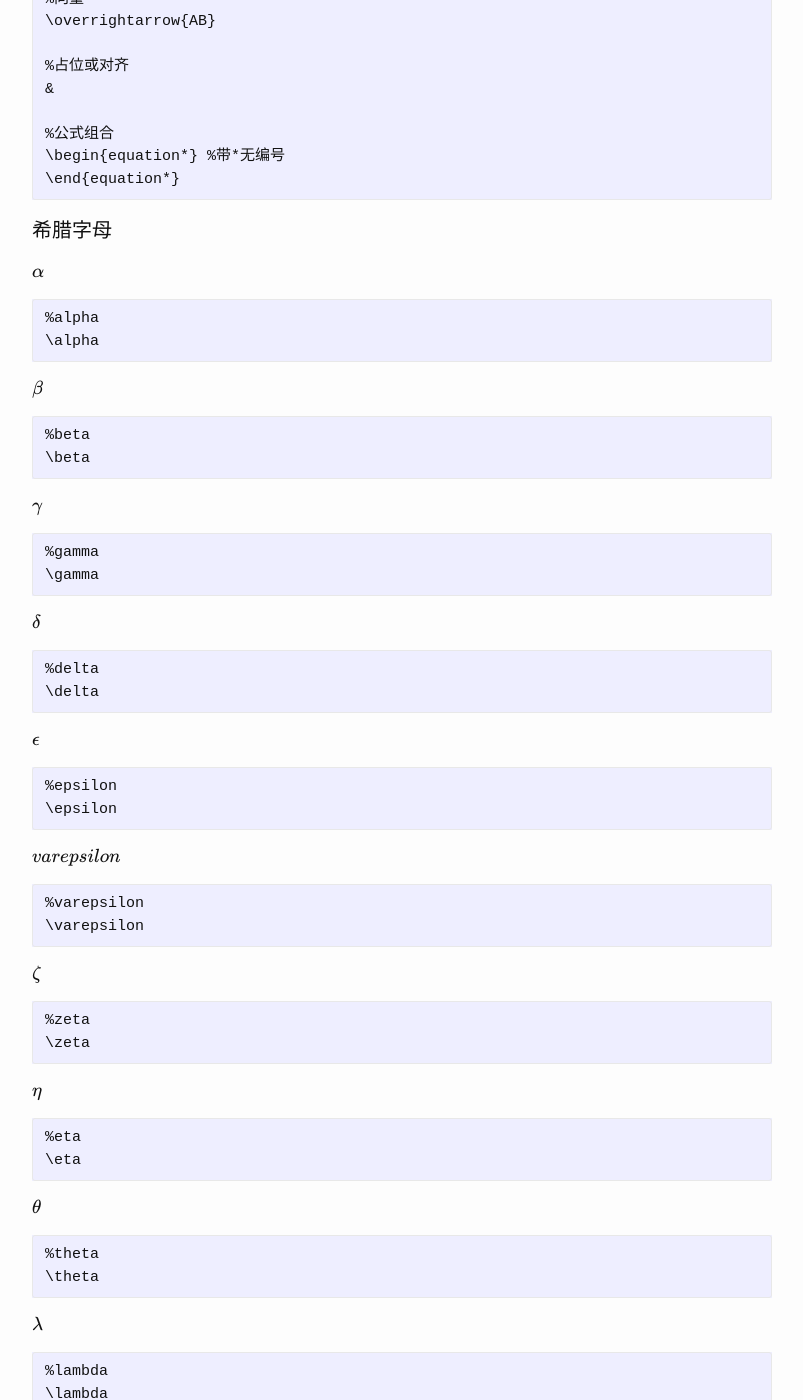
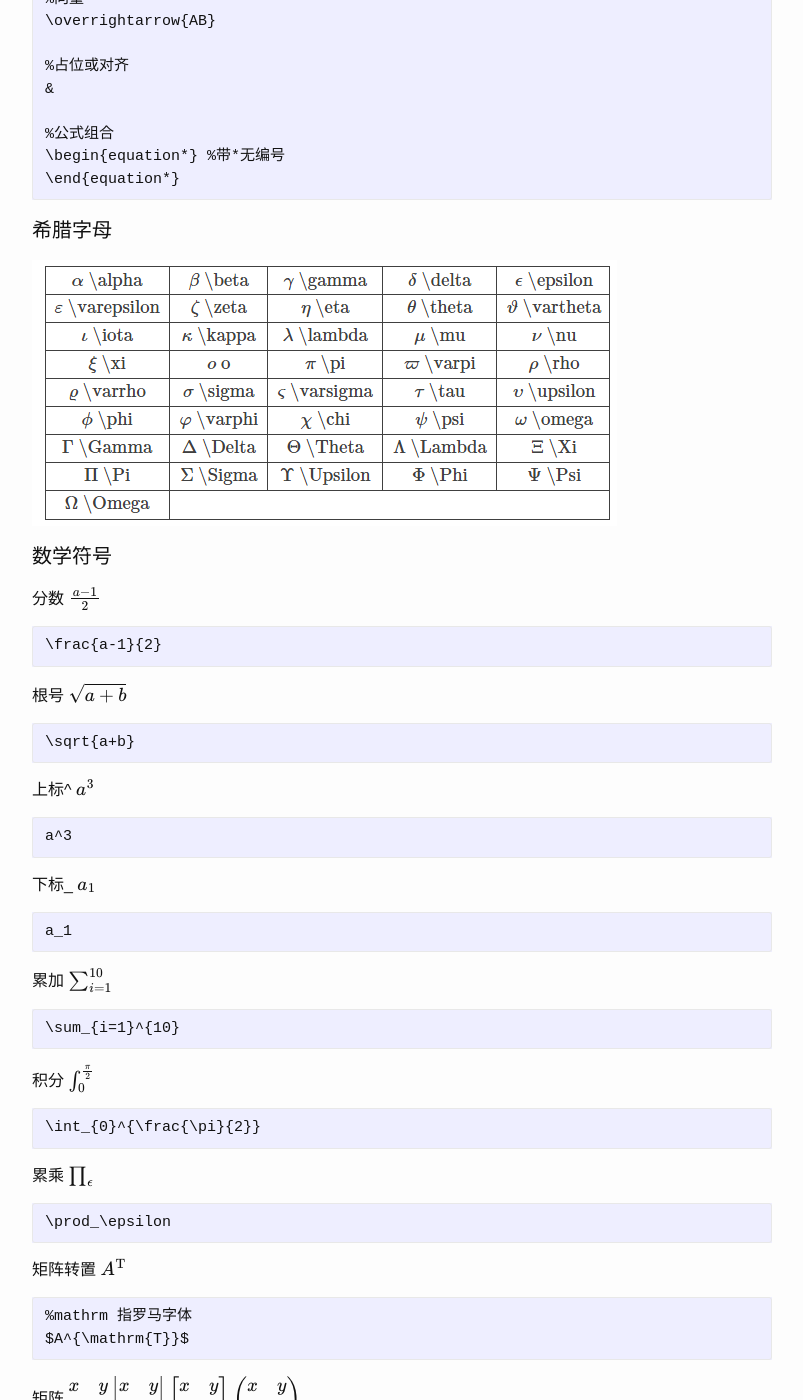
Before and after one commit to josephstalin117/josephstalin117.github.io, a Jekyll site: the page built from _posts/2018-6-23-latex.markdown, in a window 1280 px wide and 1400 px high, scrolled down 2259 px. Shown: the whole window, without its empty margins (238-1041 px from the left). Built offline with Jekyll 4.4.1, drawn with Linux system fonts in a browser that asks for light colours; formulas are drawn with MathJax 3; some of the changed text lies outside the part shown.

Commit message:
add Greek alphabet

````diff
--- a/_posts/2018-6-23-latex.markdown
+++ b/_posts/2018-6-23-latex.markdown
@@ -123,98 +123,7 @@ $$行间公司$$
 
 #### 希腊字母
 
-$\alpha$
-```
-%alpha
-\alpha
-```
-
-$\beta$
-```
-%beta
-\beta
-```
-$\gamma$
-```
-%gamma
-\gamma
-```
-$\delta$
-```
-%delta
-\delta
-```
-$\epsilon$
-```
-%epsilon
-\epsilon
-```
-$varepsilon$
-```
-%varepsilon
-\varepsilon
-```
-$\zeta$
-```
-%zeta
-\zeta
-```
-$\eta$
-```
-%eta
-\eta
-```
-$\theta$
-```
-%theta
-\theta
-```
-$\lambda$
-```
-%lambda
-\lambda
-```
-$\mu$
-```
-%mu
-\mu
-```
-$\pi$
-```
-%pi
-\pi
-```
-$\sigma$
-```
-%sigma
-\sigma
-```
-$\phi$
-```
-%phi
-\phi
-```
-$\varphi$
-```
-%varphi
-\varphi
-```
-$\Delta$
-```
-%Delta
-\Delta
-```
-$\Pi$
-```
-%Pi
-\Pi
-```
-$\Sigma$
-```
-%Sigma
-\Sigma
-```
-
+![images](/source/Greek-alphabet.png)
 
 #### 数学符号
 
````
Also changed, not shown: source/Greek-alphabet.png (added).
